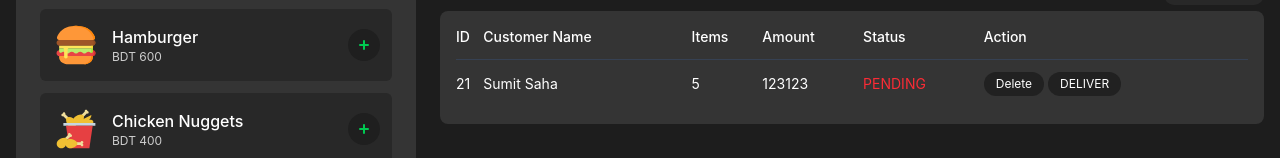
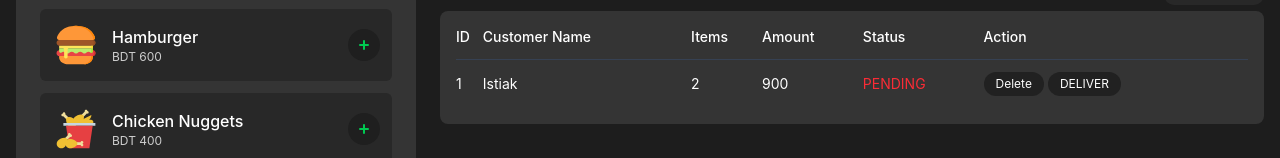
Before and after one commit to mhistiak3/dine-out, a React (Vite) app: page / in a window 1280 px wide. Shown: the part 311-469 px from the top of the page. Built offline with nearby package versions, Linux system fonts and the light colour scheme.

Commit message:
Show Order List

```diff
--- a/src/App.jsx
+++ b/src/App.jsx
@@ -10,7 +10,10 @@ function App() {
   const initialOrder = {
     orderID: 1,
     customerName: "Istiak",
-    itemList: [{ name: "Pizza", price: 300 }],
+    itemList: [
+      { name: "Pizza slices", price: 300 },
+      { name: "Hamburger", price: 600 },
+    ],
     status: "pending",
   };
   const [orderList, setOrderList] = useState([initialOrder]);
@@ -21,8 +24,8 @@ function App() {
       <OrderBoard>
         <CreateOrder />
         <OrderDetails>
-          <OrderSummery />
-          <OrderReports />
+          <OrderSummery orderList={orderList} />
+          <OrderReports orderList={orderList} />
         </OrderDetails>
       </OrderBoard>
     </div>
--- /dev/null
+++ b/src/components/OrderFilter.jsx
@@ -0,0 +1,27 @@
+const OrderFilter = () => {
+  return (
+    <div className="flex gap-4 items-center">
+      <svg
+        xmlns="http://www.w3.org/2000/svg"
+        width="18"
+        height="18"
+        viewBox="0 0 24 24"
+        fill="none"
+        stroke="currentColor"
+        strokeWidth="2"
+        strokeLinecap="round"
+        strokeLinejoin="round"
+        className="lucide lucide-funnel-icon lucide-funnel"
+      >
+        <path d="M10 20a1 1 0 0 0 .553.895l2 1A1 1 0 0 0 14 21v-7a2 2 0 0 1 .517-1.341L21.74 4.67A1 1 0 0 0 21 3H3a1 1 0 0 0-.742 1.67l7.225 7.989A2 2 0 0 1 10 14z" />
+      </svg>
+      <select className="appearance-none bg-light/5 accent-orange-600 border-none outline-none rounded-sm px-3 py-1">
+        <option>All</option>
+        <option>Pending</option>
+        <option>Delivered</option>
+      </select>
+    </div>
+  );
+};
+
+export default OrderFilter;
--- a/src/components/OrderReports.jsx
+++ b/src/components/OrderReports.jsx
@@ -1,30 +1,13 @@
-const OrderReports = () => {
+import calculatePrice from "../utils/calculatePrice";
+import OrderFilter from "./OrderFilter";
+
+const OrderReports = ({ orderList }) => {
   return (
     <div>
       <div className="flex justify-between">
         <h2 className="text-xl font-bold mb-4">Order Reports</h2>
 
-        <div className="flex gap-4 items-center">
-          <svg
-            xmlns="http://www.w3.org/2000/svg"
-            width="18"
-            height="18"
-            viewBox="0 0 24 24"
-            fill="none"
-            stroke="currentColor"
-            strokeWidth="2"
-            strokeLinecap="round"
-            strokeLinejoin="round"
-            className="lucide lucide-funnel-icon lucide-funnel"
-          >
-            <path d="M10 20a1 1 0 0 0 .553.895l2 1A1 1 0 0 0 14 21v-7a2 2 0 0 1 .517-1.341L21.74 4.67A1 1 0 0 0 21 3H3a1 1 0 0 0-.742 1.67l7.225 7.989A2 2 0 0 1 10 14z" />
-          </svg>
-          <select className="appearance-none bg-light/5 accent-orange-600 border-none outline-none rounded-sm px-3 py-1">
-            <option>All</option>
-            <option>Pending</option>
-            <option>Delivered</option>
-          </select>
-        </div>
+        <OrderFilter />
       </div>
       <div className="bg-light/10 rounded-lg p-4">
         <div className="reports-container">
@@ -41,13 +24,22 @@ const OrderReports = () => {
             </thead>
             <tbody className="text-sm">
               {/* <!-- Row 1 --> */}
-              <tr className="border-t border-gray-700">
-                <td className="py-3">21</td>
-                <td className="py-3">Sumit Saha</td>
-                <td className="py-3">5</td>
-                <td className="py-3">123123</td>
+              {orderList.map((order) => (
+                <tr key={order.orderID} className="border-t border-gray-700">
+                  <td className="py-3">{order.orderID}</td>
+                  <td className="py-3">{order.customerName}</td>
+                  <td className="py-3">{order.itemList.length}</td>
+                  <td className="py-3">{calculatePrice(order.itemList)}</td>
                   <td className="py-3">
-                  <span className="text-red-500">PENDING</span>
+                    <span
+                      className={`${
+                        order.status === "pending"
+                          ? "text-red-500"
+                          : "text-green-500"
+                      } uppercase`}
+                    >
+                      {order.status}
+                    </span>
                   </td>
                   <td className="py-3">
                     <button className="bg-dark/80 hover:bg-red-600 text-xs px-3 py-1 rounded-full mr-1 transition-colors duration-300">
@@ -58,6 +50,7 @@ const OrderReports = () => {
                     </button>
                   </td>
                 </tr>
+              ))}
             </tbody>
           </table>
         </div>
--- /dev/null
+++ b/src/utils/calculatePrice.js
@@ -0,0 +1,4 @@
+const calculatePrice = (itemList) =>
+  itemList.reduce((acc, item) => acc + item.price, 0);
+
+export default calculatePrice;
```
Lines whose indentation alone changed are shown as unchanged.
